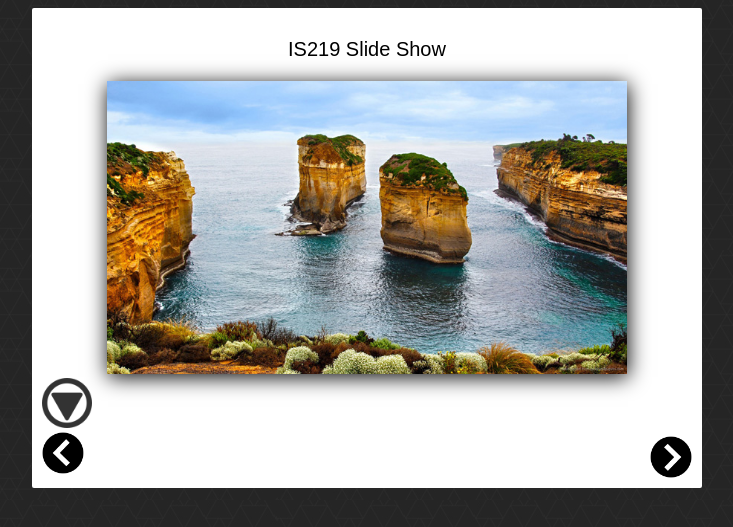
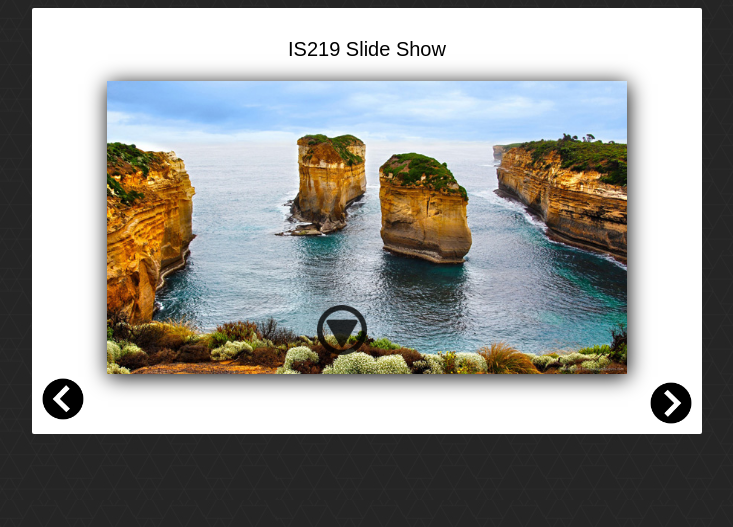
Before and after one commit to Bailiffjr/is219s16Bailiff-p2, a PHP site: page /index.html in a window 1280 px wide. Shown: the top 527 px of the page, without its empty margins (273-1006 px from the left). Run offline with PHP 8.4, Linux system fonts and the light colour scheme; grey boxes labelled with a size stand in for pictures from a placeholder-image service; some libraries are stand-ins or nearby versions.

Commit message:
Update style.css

```diff
--- a/style.css
+++ b/style.css
@@ -31,12 +31,13 @@ body {
 .moreIndicator {
 	height: 50px;
 	width: 50px;
-	position: relative;
+	position: absolute;
 	z-index: 3;
 	opacity: .8;
+	right:50%;
 	margin: auto;
 	bottom:20%;
-	text-align: center;
+
 }
 
 .thumbnail {
```
